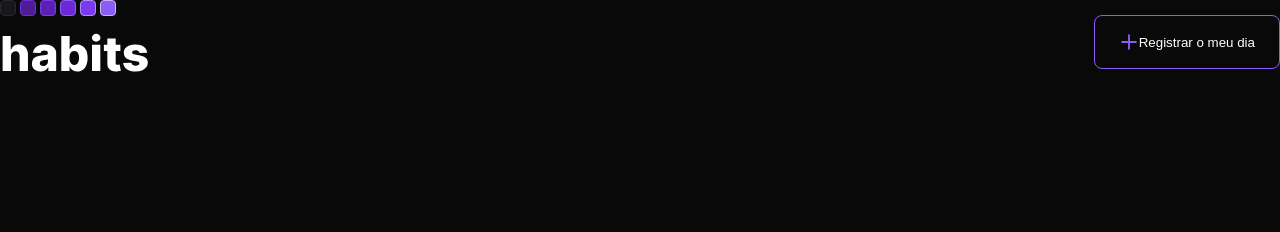
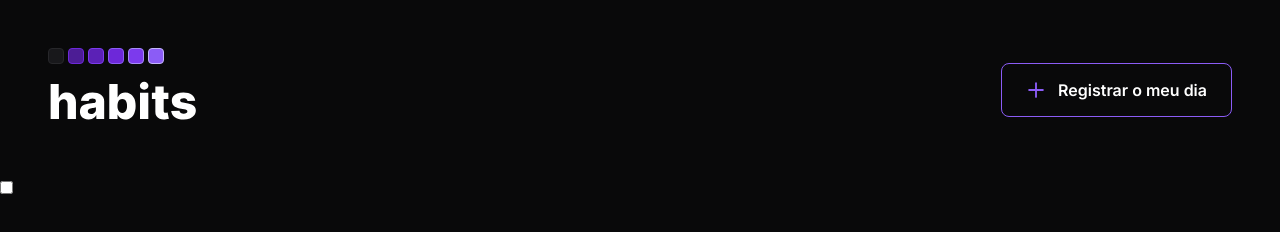
Before and after one commit to VetorMelo/nlw-setup, a plain HTML site: page index.html in a window 1280 px wide. Drawn offline with Linux system fonts and the light colour scheme.

Commit message:
update style.css

```diff
--- a/index.html
+++ b/index.html
@@ -1,18 +1,27 @@
 <!DOCTYPE html>
 <html lang="pt-br">
   <head>
+    <link rel="preconnect" href="https://fonts.googleapis.com">
+    <link rel="preconnect" href="https://fonts.gstatic.com" crossorigin>
+    <link href="https://fonts.googleapis.com/css2?family=Inter:wght@600&family=Roboto+Serif:opsz,wght@8..144,300;8..144,400;8..144,700&display=swap" rel="stylesheet">
+
     <meta charset="UTF-8">
     <meta http-equiv="X-UA-Compatible" content="IE=edge">
     <meta name="viewport" content="width=device-width, initial-scale=1.0">
     <title>Habits</title>
+
     <link rel="stylesheet" href="./style.css">
   </head>
   <body>
     <header>
         <img src="./assets/logo.svg" alt="Logomarca do aplicativo Habits">
+
         <button>
             <img src="./assets/plus.svg" alt="Icone sinal de mais roxo">Registrar o meu dia
         </button>
     </header>
+
+    <input type="checkbox">
+
   </body>
 </html>
--- a/style.css
+++ b/style.css
@@ -14,6 +14,8 @@
     display: flex;
     align-items: center;
     justify-content: space-between;
+
+    padding: 48px;
   }
 
   button{
@@ -22,8 +24,14 @@
     border: 1px solid #8b5cf6;
     background-color: transparent;
     color: white;
+
     display: flex;
     align-items: center;
+    gap: 12px;
 
+    font-family: 'Inter';
+    font-weight: 600;
+    font-size: 16px;
+    line-height: 125%;
 
   }
```
